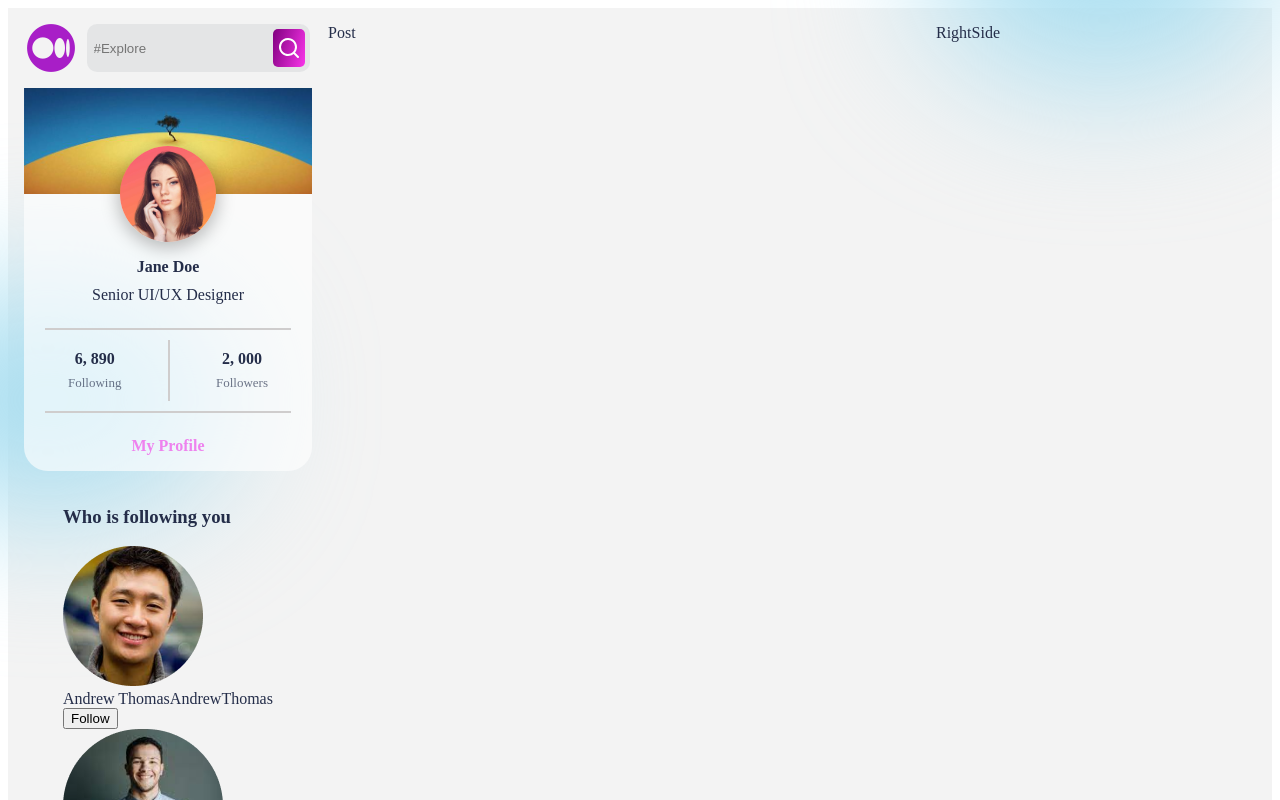
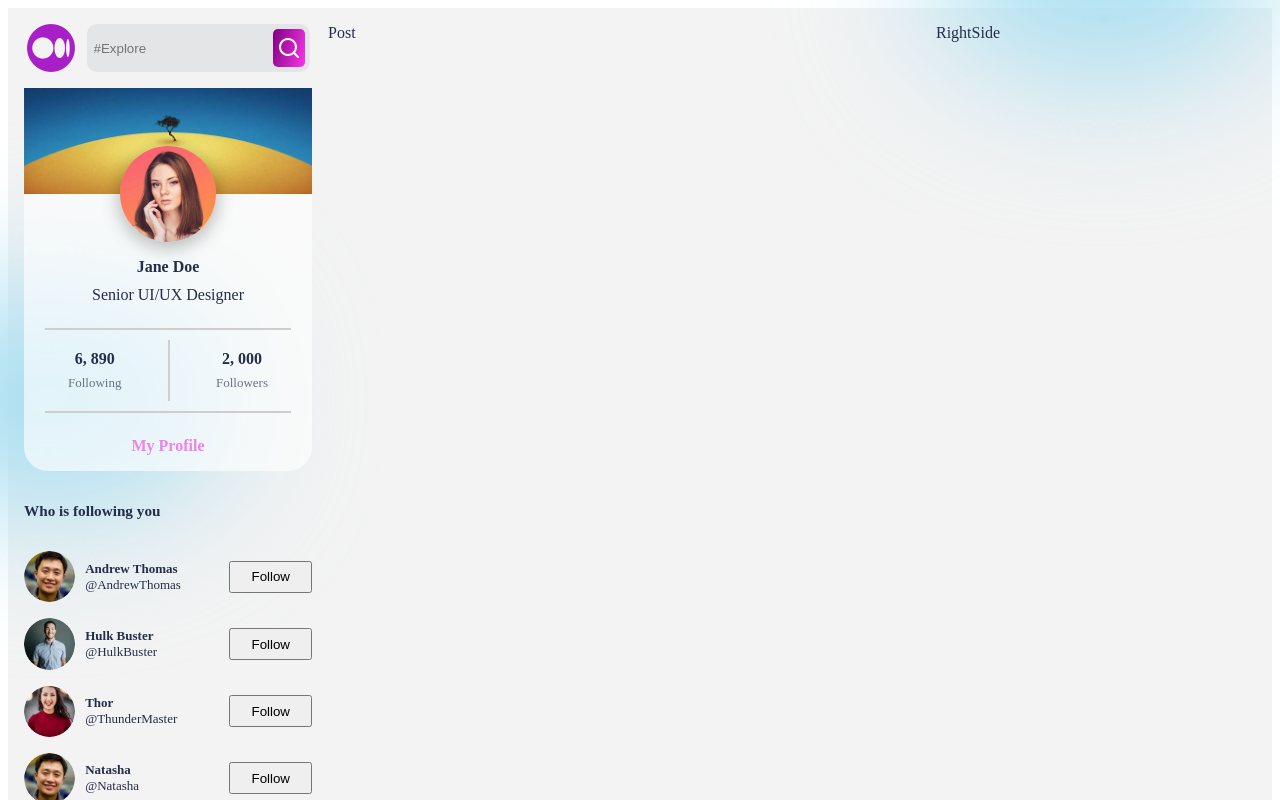
Before and after one commit to Elissa-DI/MERN_SocialMediaApp, a React (Create React App) app: page / in a window 1280 px wide. Shown: the top 800 px of the page. Built offline with nearby package versions, Linux system fonts and the light colour scheme.

Commit message:
new features

```diff
--- a/src/components/FollowersCard/FollowersCard.css
+++ b/src/components/FollowersCard/FollowersCard.css
@@ -0,0 +1,46 @@
+
+.FollowersCard{
+    width: 100%;
+    border-radius: 0.7rem;
+    gap: 1rem;
+    display: flex;
+    flex-direction: column;
+    font-size: 13px;
+}
+
+.follower{
+    display: flex;
+    justify-content: space-between;
+    align-items: center;
+}
+
+.follower>div{
+    display: flex;
+    gap: 10px;
+}
+
+
+.followerImg{
+    width: 3.2rem;
+    height: 3.2rem;
+    border-radius: 50%;
+}
+
+.name{
+    display: flex;
+    flex-direction: column;
+    align-items: flex-start;
+    justify-content: center;
+}
+
+.name>span:nth-of-type(1){
+    font-weight: bold;
+}
+
+
+.fc-button{
+    cursor: pointer;
+    height: 2rem;
+    padding-left: 20px;
+    padding-right: 20px;
+}
--- a/src/components/FollowersCard/FollowersCard.jsx
+++ b/src/components/FollowersCard/FollowersCard.jsx
@@ -19,10 +19,10 @@
                             />
                             <div className='name'>
                                 <span>{follower.name}</span>
-                                <span>{follower.username}</span>
+                                <span>@{follower.username}</span>
                             </div>
                         </div>
-                        <button>
+                        <button className='fc-button'>
                             Follow
                         </button>
                     </div>
```
